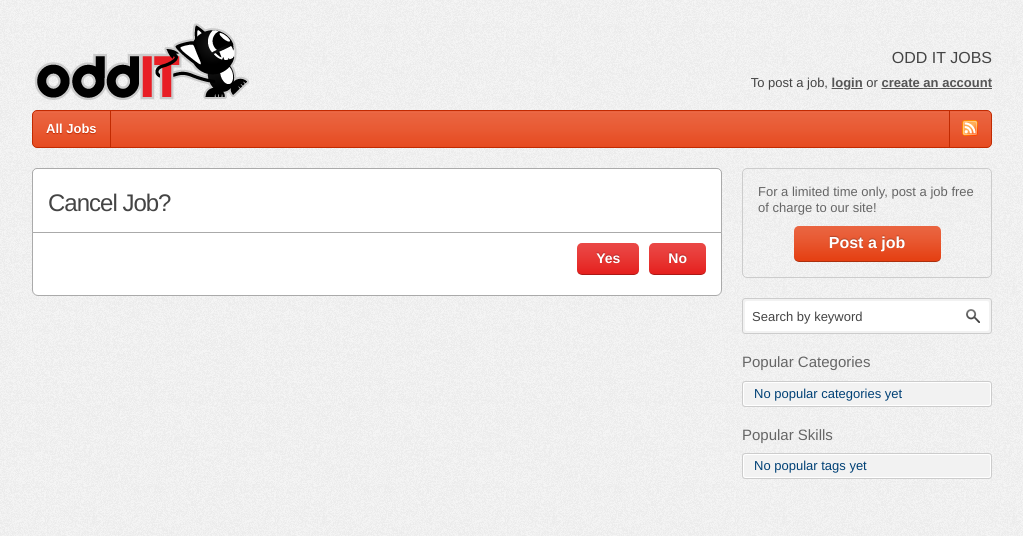
After one commit to vebnz/oddit, a Django app: template templates/jobs/expire_job.html in a window 1280 px wide. The commit adds this page. Shown: the top 536 px of the page, without its empty margins (128-1151 px from the left). Run offline with Django 3.2, Linux system fonts and the light colour scheme; the template is opened without the code that fills it, so the values that code supplies are empty; parts of the project's set-up code (start-up, migrations or seed data) failed here and were passed over; some libraries are stand-ins or nearby versions.

Commit message:
ADDED: Simple job expire

```diff
--- a/job/urls.py
+++ b/job/urls.py
@@ -17,6 +17,7 @@ urlpatterns = patterns('',
     (r'^applied-for$', 'job.views.applied'),
     (r'^my-jobs$', 'job.views.my_jobs'),
 	(r'^edit/(?P<job_id>\d+)/$', 'job.views.edit_job'),
+	(r'^expire/(?P<job_id>\d+)/$', 'job.views.expire_job'),
 	(r'^applications/(?P<job_name>[\w|\W]+)/(?P<job_id>\d+)/$', 'job.views.applications'),
     (r'^my-profile$', 'job.views.profile'),
     (r'^settings$', 'job.views.settings'),
--- /dev/null
+++ b/templates/jobs/expire_job.html
@@ -0,0 +1,22 @@
+{% extends "jobs/base.html" %} {% block content %}
+
+<div class="post whiteboard">
+	<div class="title white">
+		<h1>Cancel Job?</h1>
+		<!--
+		uncomment to see all form errors
+		{{ form.errors }}
+		{{ form.non_field_errors }}-->
+	</div>
+	<div class="description">
+		<form id="post" name="post" action="" method="post">{% csrf_token %}
+			<div class="form_post">
+				<div class="button_set">
+                    <input id="jobsubmitno" name="no" type="submit" value="No" class="button red large"/>
+                    <input id="jobsubmityes" name="yes" type="submit" value="Yes" class="button red large"/>
+                </div>
+			</div>
+		</div>
+	</form>
+</div>
+{% endblock %}
--- a/templates/jobs/my_jobs.html
+++ b/templates/jobs/my_jobs.html
@@ -30,7 +30,7 @@
 					<a href="applications/{{ job.title|slugify }}/{{ job.id}}">{{job.jobapply_set.all|length}} application{{job.jobapply_set.all|length|pluralize}}</a>
 				</li>
 				<li style="display: inline"><a href="edit/{{ job.id}}">Edit Job</a></li>
-				<li style="display: inline">Expire Job</li>
+				<li style="display: inline"><a href="expire/{{job.id}}">Cancel Job</a></li>
 			</ul>
 		</div>
 		</li>
```
Also changed, not shown: job/views.py (+31 -0 lines).
